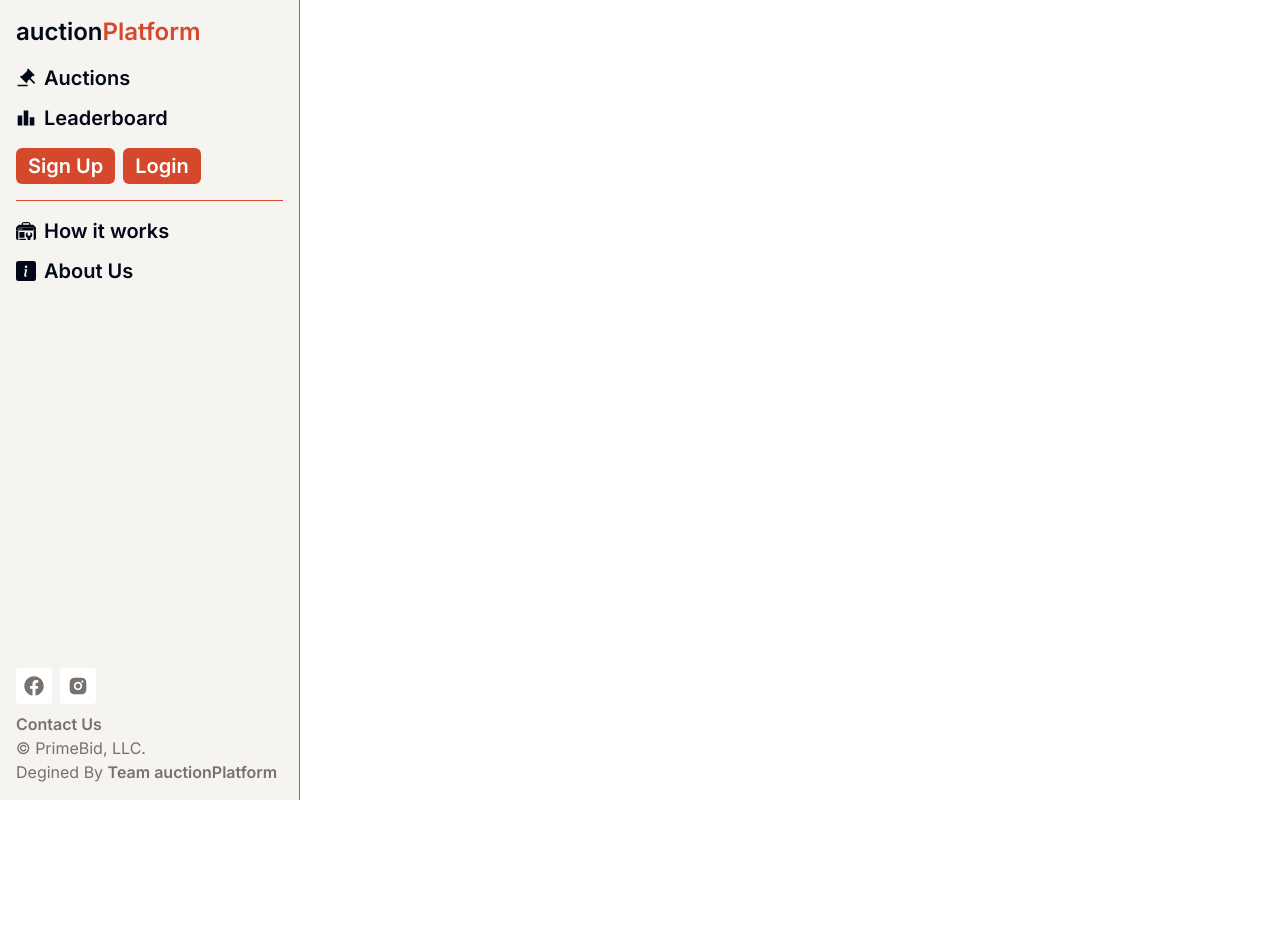
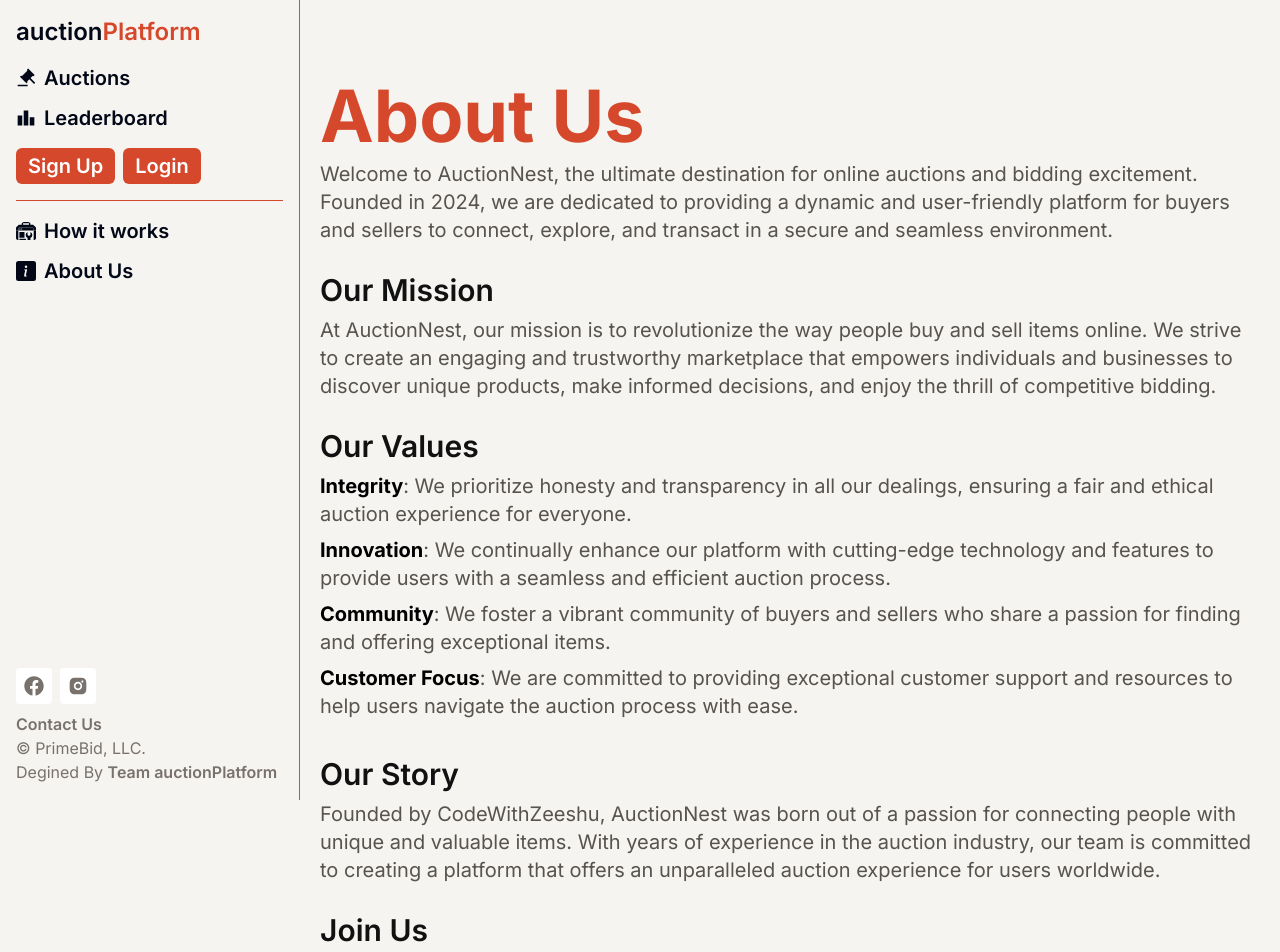
Before and after one commit to MuhammadAmmarAtique/auctionPlatform, a React (Vite) app in the folder frontend/: page /about in a window 1280 px wide. Shown: the top 952 px of the page. Before the commit the page ends 800 px from the top, so only its background shows below. Built offline with nearby package versions, Linux system fonts and the light colour scheme; no server answers.

Commit message:
added About us page

```diff
--- a/frontend/src/App.jsx
+++ b/frontend/src/App.jsx
@@ -5,13 +5,20 @@ import SideDrawer from "./layout/SideDrawer";
 import { getUser } from "./store/slices/userSlice";
 import { useEffect } from "react";
 import { useDispatch } from "react-redux";
-import { Home, Signup, Login, SubmitComissionProof, HowItWorks } from "./pages/index";
+import {
+  Home,
+  Signup,
+  Login,
+  SubmitComissionProof,
+  HowItWorks,
+  About,
+} from "./pages/index";
 
 function App() {
   const dispatch = useDispatch();
 
   useEffect(() => {
-    dispatch(getUser())
+    dispatch(getUser());
   }, []);
 
   return (
@@ -26,6 +33,7 @@ function App() {
           element={<SubmitComissionProof />}
         />
         <Route path="/how-it-works-info" element={<HowItWorks />} />
+        <Route path="/about" element={<About />} />
       </Routes>
       <ToastContainer position="top-right" />{" "}
       {/* it will shows messages & will always appear */}
--- /dev/null
+++ b/frontend/src/pages/About.jsx
@@ -0,0 +1,117 @@
+import React from "react";
+
+const About = () => {
+  const values = [
+    {
+      id: 1,
+      title: "Integrity",
+      description:
+        "We prioritize honesty and transparency in all our dealings, ensuring a fair and ethical auction experience for everyone.",
+    },
+    {
+      id: 2,
+      title: "Innovation",
+      description:
+        "We continually enhance our platform with cutting-edge technology and features to provide users with a seamless and efficient auction process.",
+    },
+    {
+      id: 3,
+      title: "Community",
+      description:
+        "We foster a vibrant community of buyers and sellers who share a passion for finding and offering exceptional items.",
+    },
+    {
+      id: 4,
+      title: "Customer Focus",
+      description:
+        "We are committed to providing exceptional customer support and resources to help users navigate the auction process with ease.",
+    },
+  ];
+
+  return (
+    <>
+      <section className="w-full ml-0 m-0 h-fit px-5 pt-20 lg:pl-[320px] gap-7 flex flex-col min-h-screen py-4 justify-center">
+        <div>
+          <h1
+            className={`text-[#d6482b] text-2xl font-bold mb-2 min-[480px]:text-4xl md:text-6xl xl:text-7xl 2xl:text-8xl`}
+          >
+            About Us
+          </h1>
+          <p className="text-xl text-stone-600">
+            Welcome to AuctionNest, the ultimate destination for online auctions
+            and bidding excitement. Founded in 2024, we are dedicated to
+            providing a dynamic and user-friendly platform for buyers and
+            sellers to connect, explore, and transact in a secure and seamless
+            environment.
+          </p>
+        </div>
+        <div>
+          <h3
+            className={`text-[#111] text-xl font-semibold mb-2 min-[480px]:text-xl md:text-2xl lg:text-3xl`}
+          >
+            Our Mission
+          </h3>
+          <p className="text-xl text-stone-600">
+            At AuctionNest, our mission is to revolutionize the way people buy and
+            sell items online. We strive to create an engaging and trustworthy
+            marketplace that empowers individuals and businesses to discover
+            unique products, make informed decisions, and enjoy the thrill of
+            competitive bidding.
+          </p>
+        </div>
+        <div>
+          <h3
+            className={`text-[#111] text-xl font-semibold mb-2 min-[480px]:text-xl md:text-2xl lg:text-3xl`}
+          >
+            Our Values
+          </h3>
+          <ul className="list-inside">
+            {values.map((element) => {
+              return (
+                <li className="text-xl text-stone-600 mb-2" key={element.id}>
+                  <span className="text-black font-bold">{element.title}</span>:{" "}
+                  {element.description}
+                </li>
+              );
+            })}
+          </ul>
+        </div>
+        <div>
+          <h3
+            className={`text-[#111] text-xl font-semibold mb-2 min-[480px]:text-xl md:text-2xl lg:text-3xl`}
+          >
+            Our Story
+          </h3>
+          <p className="text-xl text-stone-600">
+            Founded by CodeWithZeeshu, AuctionNest was born out of a passion for
+            connecting people with unique and valuable items. With years of
+            experience in the auction industry, our team is committed to
+            creating a platform that offers an unparalleled auction experience
+            for users worldwide.
+          </p>
+        </div>
+        <div>
+          <h3
+            className={`text-[#111] text-xl font-semibold mb-2 min-[480px]:text-xl md:text-2xl lg:text-3xl`}
+          >
+            Join Us
+          </h3>
+          <p className="text-xl text-stone-600">
+            Whether you're looking to buy, sell, or simply explore, AuctionNest
+            invites you to join our growing community of auction enthusiasts.
+            Discover new opportunities, uncover hidden gems, and experience the
+            thrill of winning your next great find.
+          </p>
+        </div>
+        <div>
+          <p className="text-[#d6482b] text-xl font-bold mb-3">
+            Thank you for choosing AuctionNest. We look forward to being a part of
+            your auction journey!
+          </p>
+        </div>
+      </section>
+    </>
+  );
+};
+
+export default About;
--- a/frontend/src/pages/index.js
+++ b/frontend/src/pages/index.js
@@ -2,6 +2,7 @@ import Home from "./home";
 import Signup from "./Signup";
 import Login from "./Login";
 import SubmitComissionProof from "./SubmitComissionProof";
-import HowItWorks from "./HowItWorks"
+import HowItWorks from "./HowItWorks";
+import About from "./About";
 
-export { Home, Signup, Login, SubmitComissionProof, HowItWorks };
+export { Home, Signup, Login, SubmitComissionProof, HowItWorks, About };
```
